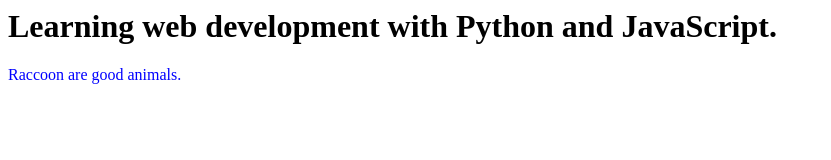
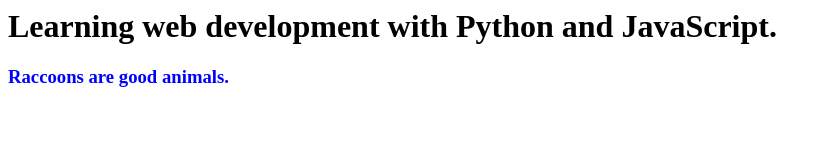
Before and after one commit to lightspeedkj/lightspeedkj.github.io, a plain HTML site: page index.html in a window 1280 px wide. Shown: the whole page, without its empty margins (0-831 px from the left). Drawn offline with Linux system fonts and the light colour scheme.

Commit message:
changing body font size

```diff
--- a/index.html
+++ b/index.html
@@ -5,7 +5,7 @@
     </header>
     <body>
         <h1>Learning web development with Python and JavaScript.</h1>
-        <p style = "color:blue"> Raccoon are good animals.</p>
+        <h3 style = "color:blue"> Raccoons are good animals.</h3>
     </body>
 
 </html>
```
